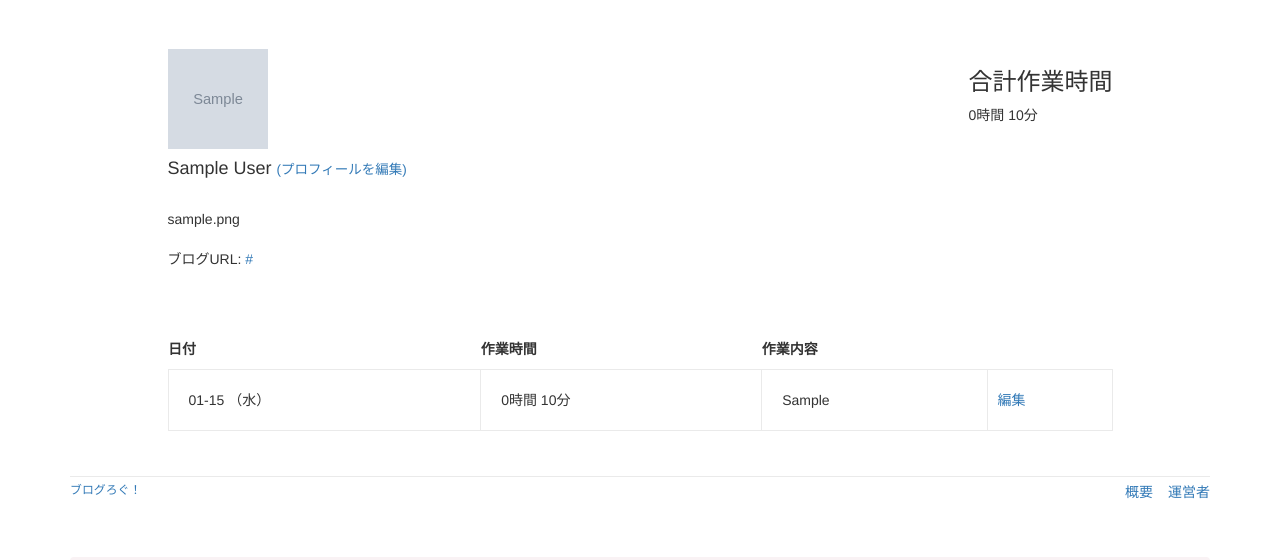
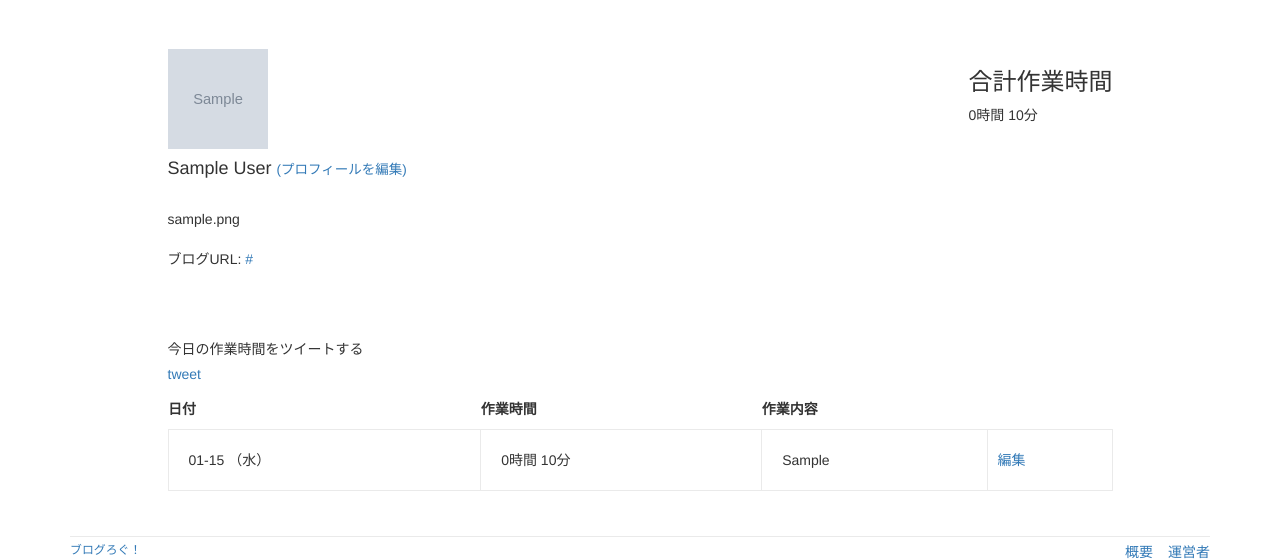
Before and after one commit to kazuhiko-itani/blog-log, a Rails app: page /users/1 in a window 1280 px wide. Shown: the part 61-621 px from the top of the page. Run offline with Rails 7, Linux system fonts and the light colour scheme; a user stored in the database is signed in; tables that the repository leaves empty hold one stand-in row (values such as "Sample post"); grey boxes marked "Sample" are stand-in pictures; style sheets or scripts are compiled from the project's sources; parts of the project's set-up code (start-up, migrations or seed data) failed here and were passed over; some libraries are stand-ins or nearby versions.

Commit message:
finish tweet system

```diff
--- a/app/assets/stylesheets/custom.scss
+++ b/app/assets/stylesheets/custom.scss
@@ -226,6 +226,7 @@ table {
 /* user profile */
 
 .user-profile {
+  width: 50%;
   padding: 50px 0;
   float: left;
 }
@@ -238,3 +239,11 @@ table {
 .clear {
   clear: both;
 }
+
+.tweet-btn {
+  padding-bottom: 15px;
+  float: left;
+  .tweet-label {
+    padding-bottom: 5px;
+  }
+}
--- a/app/controllers/users_controller.rb
+++ b/app/controllers/users_controller.rb
@@ -13,6 +13,11 @@ class UsersController < ApplicationController
     @posts = @user.posts.paginate(page: params[:page])
     @working_hours = caluculate_working_times_sum(@posts) / 60
     @working_minutes = caluculate_working_times_sum(@posts) % 60
+
+    post_today = @user.posts.find_by(date: Date.today)
+    today_working_total = post_today ? post_today.working_total : 0
+    @working_today_hour, @working_today_minute =
+                    convert_today_working_total_to_hours_and_minutes(today_working_total)
   end
 
   # 一時的に不要
--- a/app/helpers/posts_helper.rb
+++ b/app/helpers/posts_helper.rb
@@ -8,4 +8,17 @@ module PostsHelper
     end
     working_times_sum
   end
+
+  # 今日の作業時間の合計を時間単位と分単位に変換する
+  def convert_today_working_total_to_hours_and_minutes(today_working_total)
+    if today_working_total == 0
+      working_today_hour = 0
+      working_today_minute = 0
+    else
+      working_today_hour = today_working_total / 60
+      working_today_minute = today_working_total % 60
+    end
+
+    return working_today_hour, working_today_minute
+  end
 end
--- a/app/views/users/show.html.erb
+++ b/app/views/users/show.html.erb
@@ -22,6 +22,17 @@
     </div>
     <div class='clear'></div>
 
+    <% if logged_in? && @user == current_user %>
+      <div class='tweet-btn'>
+        <div class='tweet-label'>今日の作業時間をツイートする</div>
+        <a href="https://twitter.com/share?ref_src=twsrc%5Etfw"
+        data-text='<%= "今日の作業時間は#{@working_today_hour}時間#{@working_today_minute}分でした。" %>'
+        class="twitter-share-button" data-show-count="false">tweet</a>
+        <script async src="https://platform.twitter.com/widgets.js" charset="utf-8"></script>
+      </div>
+      <div class='clear'></div>
+    <% end %>
+
     <%= will_paginate @posts %>
 
     <table class='posts'>
```
Also changed, not shown: spec/features/layouts_spec.rb (+16 -0 lines), Gemfile, Gemfile.lock.
